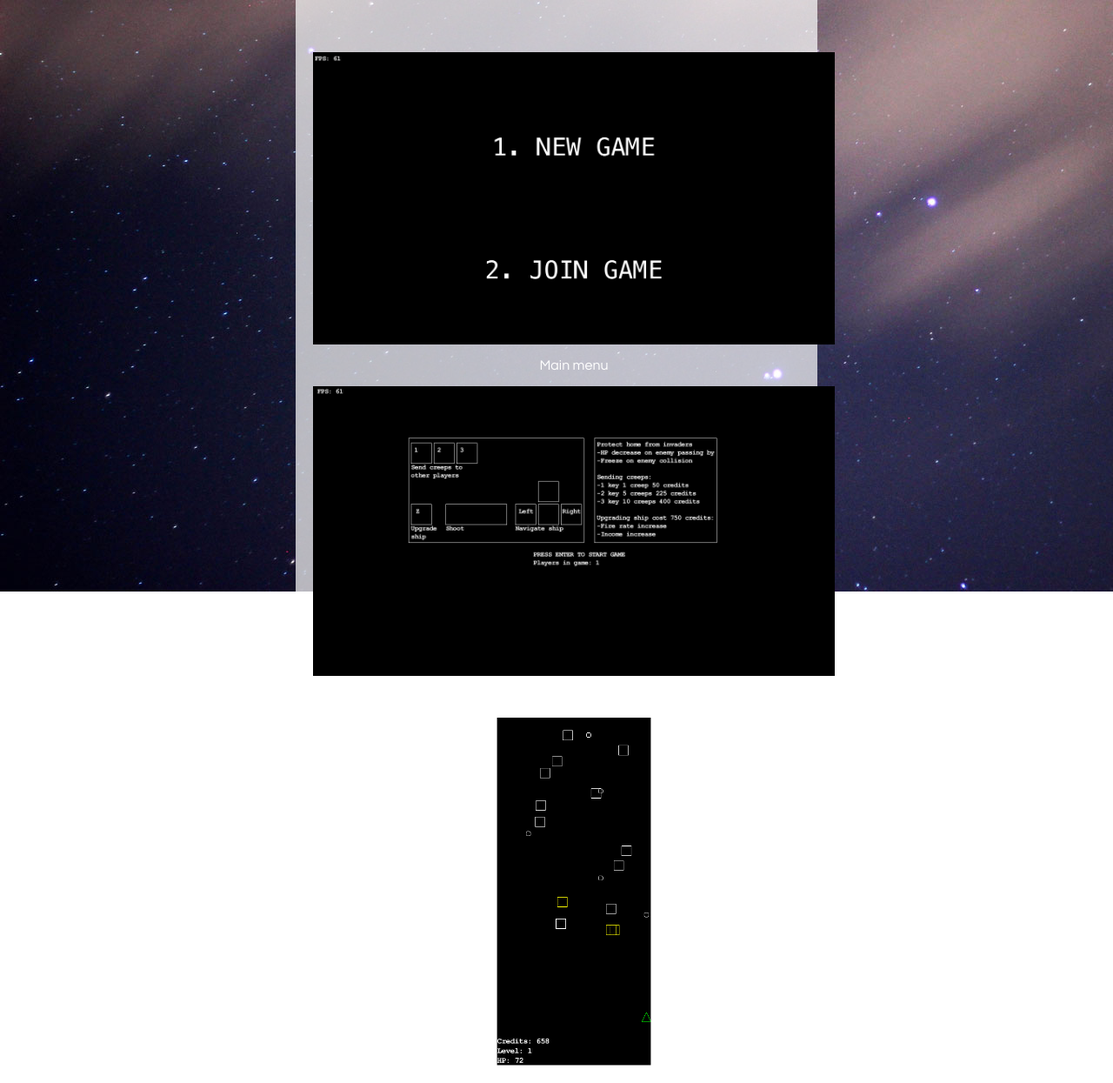
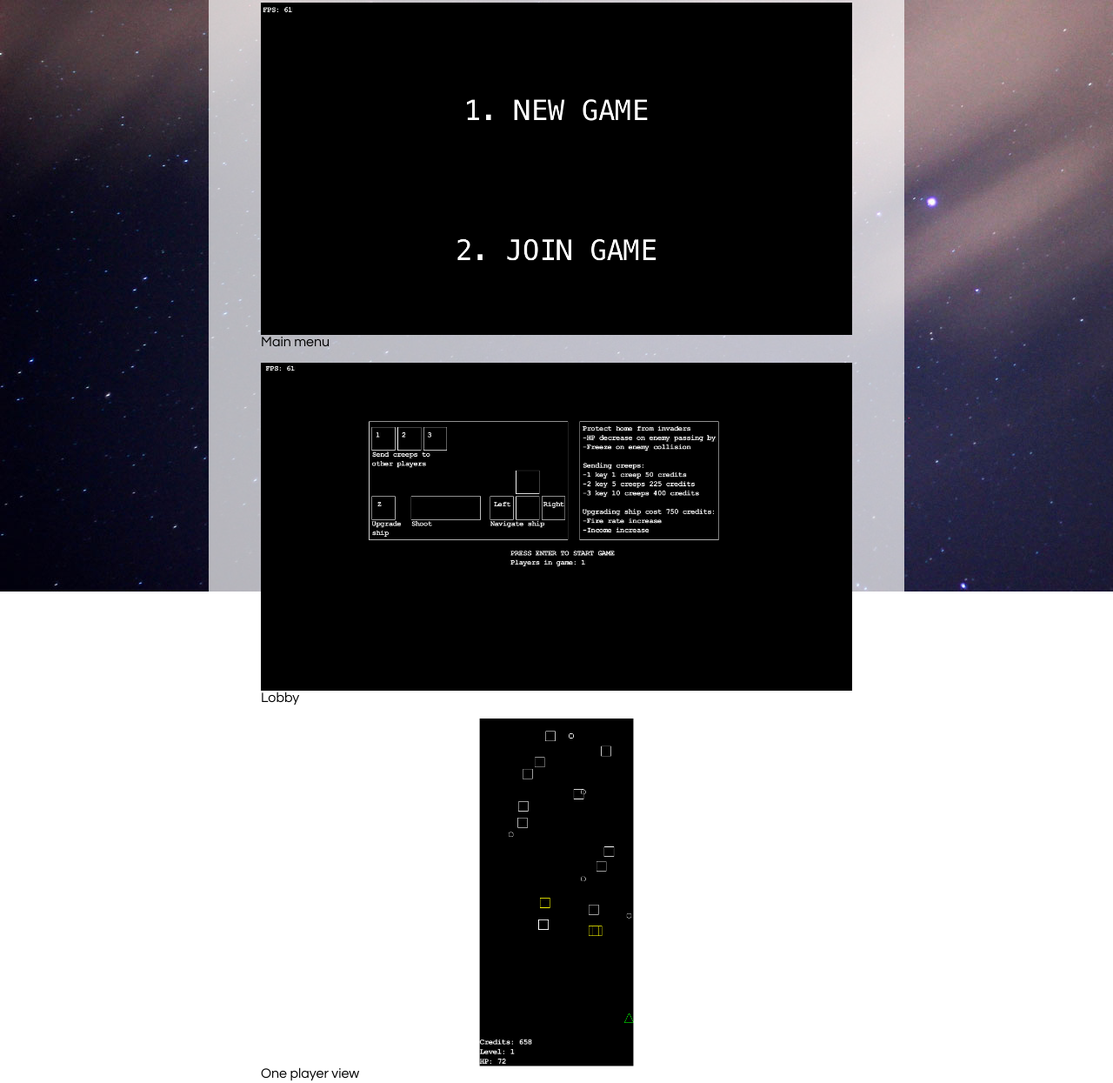
Before and after one commit to Jullekungfu/Jullekungfu.github.io, a plain HTML site: page spacedefence/screenshots.html in a window 1280 px wide. Shown: the part 320-1565 px from the top of the page at 87% size. Drawn offline with Linux system fonts and the light colour scheme.

Commit message:
screenshot page fix

```diff
--- a/spacedefence/screenshots.html
+++ b/spacedefence/screenshots.html
@@ -9,19 +9,29 @@
 		<img class="background" src="./img/sky.jpg" />
 		<div class="content">
 			<div class="wrap-content">
-				<h2>Screenshots</h2>
+				<h1>Screenshots</h1>
 				<div class="box">
-					<div class="wrap-content center screenshots">
-						<img src="./img/menu.png" />
-						<p>Main menu</p>
-						<img src="./img/lobby.png" />
-						<p>Lobby</p>
-						<img src="./img/oneplayer.png" />
-						<p>One player view</p>
-						<img src="./img/fourplayers.png" />
-						<p>Four players view</p>
-						<img src="./img/dead.png" />
-						<p>When player dies</p>
+					<div class="center screenshots">
+						<figure>
+							<img src="./img/menu.png" />
+							<figcaption>Main menu</figcaption>
+						</figure>
+						<figure>
+							<img src="./img/lobby.png" />
+							<figcaption>Lobby</figcaption>
+						</figure>
+						<figure>
+							<img src="./img/oneplayer.png" />
+							<figcaption>One player view</figcaption>
+						</figure>
+						<figure>
+							<img src="./img/fourplayers.png" />
+							<figcaption>Four players view</figcaption>
+						</figure>
+						<figure>
+							<img src="./img/dead.png" />
+							<figcaption>When player dies</figcaption>
+						</figure>
 					</div>
 				</div>
 			</div>
--- a/spacedefence/style.scss
+++ b/spacedefence/style.scss
@@ -67,26 +67,27 @@ body{
 		width: 100vw;
 		position: relative;
 		font-family: "HelveticaNeue-Light", "Helvetica Neue Light", "Century Gothic","Futura Medium", sans-serif;
+
+		.screenshots{
+
+                img{
+                    max-width: 100%;
+                    max-height: 400px;
+                    margin:auto;
+                    display:block;
+                }
+        }
 		.wrap-content{
 			position: relative;
 			display: block;
-			width: 600px;
+			width: 800px;
 			padding-top: 150px;
 			margin: auto;
 			padding-bottom: 100px;
 			color: white;
-
 			&.center{
 				text-align: center;
 			}
-
-            &.screenshots{
-
-                img{
-                    max-width: 100%;
-                    max-height: 400px;
-                }
-            }
 
 			.box{
 				padding: 15px 20px;
```
Also changed, not shown: spacedefence/style.css.
